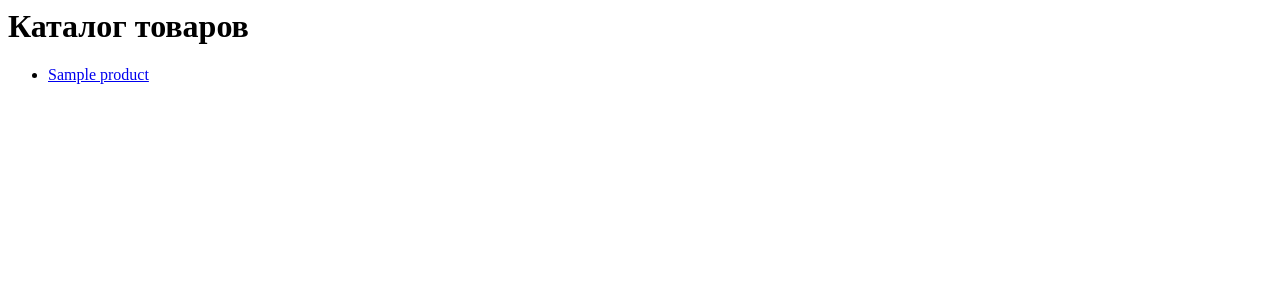
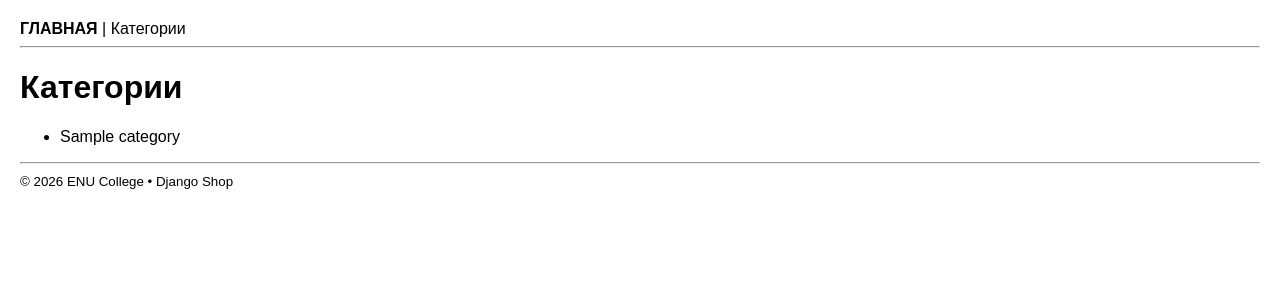
Before and after one commit to onewlsun/shopproject, a Django app: page / in a window 1280 px wide. Shown: the top 300 px of the page. Run offline with Django 5.2, Linux system fonts and the light colour scheme; tables that the repository leaves empty hold one stand-in row (values such as "Sample post").

Commit message:
добавила страницу товаров

```diff
--- /dev/null
+++ b/catalog/templates/base.html
@@ -0,0 +1,38 @@
+<!doctype html>
+<html lang="ru">
+<head>
+  <meta charset="utf-8">
+  <title>{% block title %}Мой Магазин{% endblock %}</title>
+  <style>
+body {
+  font-family: Arial;
+  margin: 20px;
+}
+
+a {
+  text-decoration: none;
+  color: black;
+}
+
+a:hover {
+  text-decoration: underline;
+}
+</style>
+</head>
+<body>
+  <header>
+    <nav>
+      <a href="{% url 'catalog:home' %}"><b>ГЛАВНАЯ</b></a> |
+      <a href="{% url 'catalog:category_list' %}">Категории</a>
+    </nav>
+    <hr>
+  </header>
+  <main>
+    {% block content %}{% endblock %}
+  </main>
+  <footer>
+    <hr>
+    <small>© 2026 ENU College • Django Shop</small>
+  </footer>
+</body>
+</html>
--- /dev/null
+++ b/catalog/templates/catalog/home.html
@@ -0,0 +1,21 @@
+{% extends "base.html" %}
+{% block title %}Главная{% endblock %}
+
+{% block content %}
+<h1>Категории</h1>
+
+{% if categories %}
+  <ul>
+    {% for c in categories %}
+      <li>
+        <a href="{% url 'catalog:product_list_by_category' c.slug %}">
+          {{ c.name }}
+        </a>
+      </li>
+    {% endfor %}
+  </ul>
+{% else %}
+  <p>Категории не добавлены.</p>
+{% endif %}
+
+{% endblock %}
--- a/catalog/templates/catalog/product_list.html
+++ b/catalog/templates/catalog/product_list.html
@@ -1,12 +1,33 @@
+{% extends "base.html" %}
+{% block title %}{{ category.name }}{% endblock %}
 
-<h1>Каталог товаров</h1>
+{% block content %}
+<a href="{% url 'catalog:home' %}">← На главную</a>
+<h1>Товары в категории: {{ category.name }}</h1>
+<p>{{ category.description }}</p>
 
-<ul>
-{% for product in products %}
-    <li>
-        <a href="{% url 'product_detail' product.slug %}">
-            {{ product.name }}
-        </a>
-    </li>
-{% endfor %}
-</ul>
+{% if page_obj %}
+  <ul>
+    {% for p in page_obj %}
+      <li>
+        <a href="{% url 'catalog:product_detail' p.slug %}">{{ p.name }}</a>
+        — <b>{{ p.price }} тг</b>
+      </li>
+    {% endfor %}
+  </ul>
+
+  <div class="pagination">
+    {% if page_obj.has_previous %}
+      <a href="?page={{ page_obj.previous_page_number }}">← Назад</a>
+    {% endif %}
+
+    <span>Страница {{ page_obj.number }} из {{ page_obj.paginator.num_pages }}</span>
+
+    {% if page_obj.has_next %}
+      <a href="?page={{ page_obj.next_page_number }}">Вперёд →</a>
+    {% endif %}
+  </div>
+{% else %}
+  <p>В этой категории пока нет товаров.</p>
+{% endif %}
+{% endblock %}
--- a/catalog/urls.py
+++ b/catalog/urls.py
@@ -1,7 +1,11 @@
 from django.urls import path
-from .views import product_list, product_detail
+from . import views
+
+app_name = "catalog"
 
 urlpatterns = [
-    path('', product_list, name='product_list'),
-    path('product/<slug:slug>/', product_detail, name='product_detail'),
+    path("", views.home, name="home"),
+    path("categories/", views.category_list, name="category_list"),
+    path("category/<slug:slug>/", views.product_list, name="product_list_by_category"),
+    path("product/<slug:slug>/", views.product_detail, name="product_detail"),
 ]
--- a/catalog/views.py
+++ b/catalog/views.py
@@ -1,11 +1,28 @@
 from django.shortcuts import render, get_object_or_404
-from .models import Product
+from django.core.paginator import Paginator
+from .models import Category, Product
 
-def product_list(request):
-    products = Product.objects.filter(is_active=True)
-    return render(request, 'catalog/product_list.html', {'products': products})
+def home(request):
+    categories = Category.objects.all()
+    return render(request, "catalog/home.html", {"categories": categories})
 
+def category_list(request):
+    categories = Category.objects.all()
+    return render(request, "catalog/category_list.html", {"categories": categories})
+
+def product_list(request, slug):
+    category = get_object_or_404(Category, slug=slug)
+    qs = Product.objects.filter(category=category, is_active=True).order_by("name")
+
+    paginator = Paginator(qs, 8)
+    page_number = request.GET.get("page")
+    page_obj = paginator.get_page(page_number)
+
+    return render(request, "catalog/product_list.html", {
+        "category": category,
+        "page_obj": page_obj,
+    })
 
 def product_detail(request, slug):
-    product = get_object_or_404(Product, slug=slug)
-    return render(request, 'catalog/product_detail.html', {'product': product})
+    product = get_object_or_404(Product, slug=slug, is_active=True)
+    return render(request, "catalog/product_detail.html", {"product": product})
--- a/config/urls.py
+++ b/config/urls.py
@@ -1,16 +1,12 @@
 from django.contrib import admin
-from django.urls import path
-from catalog.views import product_list, product_detail  # <- теперь эти функции точно есть
+from django.urls import path, include
 from django.conf import settings
 from django.conf.urls.static import static
-from django.urls import path, include
-
 
 urlpatterns = [
     path('admin/', admin.site.urls),
+    # Этой строки достаточно, она заберет все настройки из catalog/urls.py
     path('', include('catalog.urls')),
-    path('', product_list, name='product_list'),
-    path('product/<slug:slug>/', product_detail, name='product_detail'),
 ]
 
 if settings.DEBUG:
```
Also changed, not shown: catalog/templates/catalog/category_list.html (added, +21 -0 lines).
